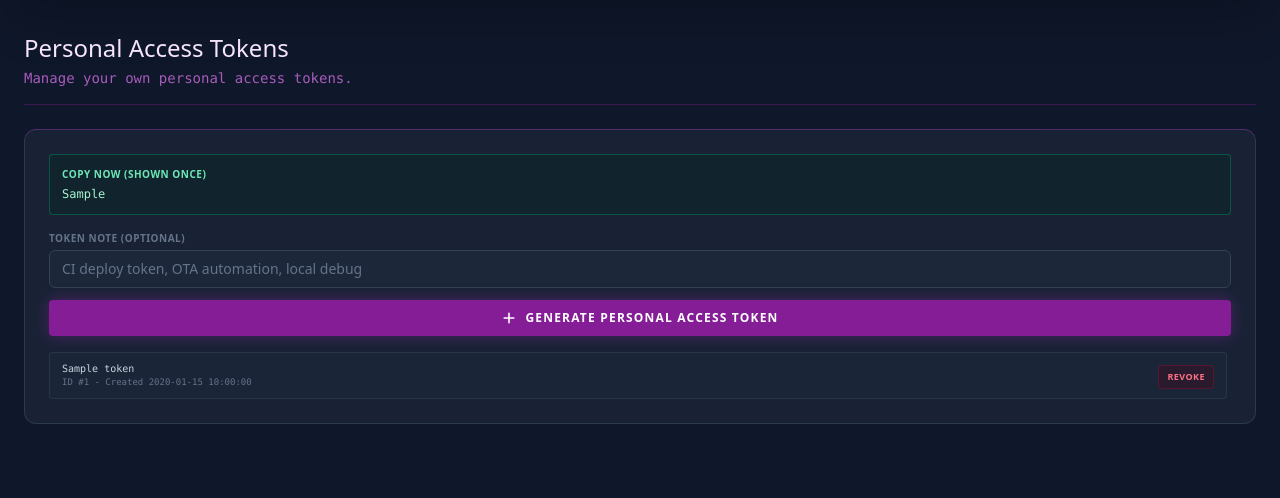
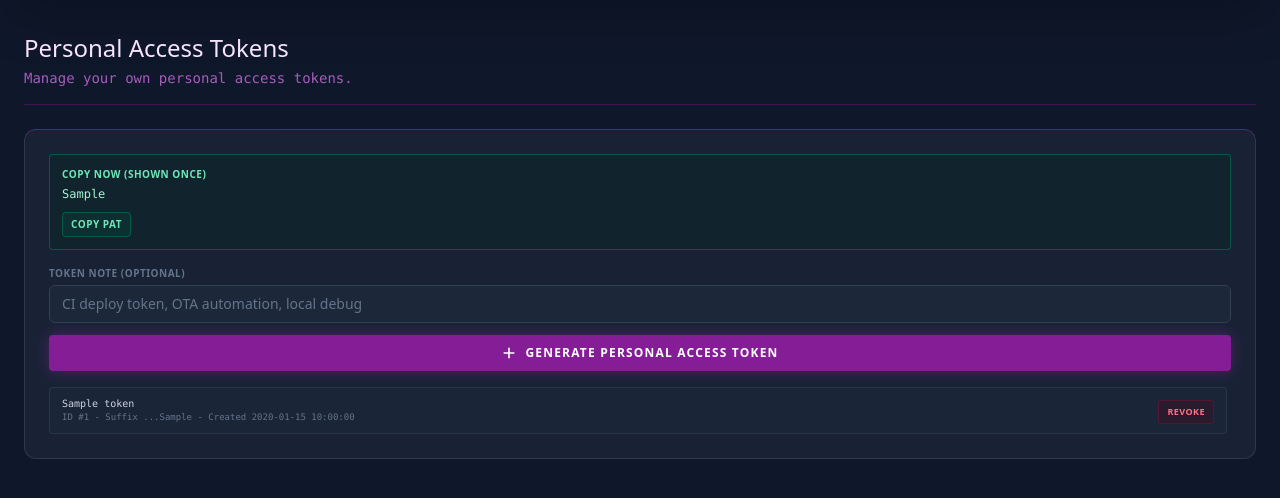
Before and after one commit to Scotchmcdonald/ota-server, a Python web app: template templates/dashboard.html in a window 1280 px wide, after a click on "TOKENS". Shown: the part 71-569 px from the top of the page. Run offline with Jinja, Linux system fonts and the light colour scheme; the template is opened without the code that fills it: most values are stand-ins (such as "Sample title", 1, 10 or a date in 2020); some libraries are stand-ins or nearby versions.

Commit message:
ui improvements

```diff
--- a/models.py
+++ b/models.py
@@ -70,6 +70,7 @@ class APIKey(Base):
     __tablename__ = "api_keys"
     id = Column(Integer, primary_key=True, index=True)
     key_hash = Column(String, nullable=False, index=True)
+    key_suffix = Column(String(8), nullable=True)
     label = Column(String, nullable=True)
     # Legacy compatibility: some deployed DBs still enforce owner_id NOT NULL.
     owner_id = Column(Integer, nullable=True, index=True)
--- a/templates/dashboard.html
+++ b/templates/dashboard.html
@@ -446,7 +446,16 @@
                 {% if new_key %}
                 <div class="mb-4 p-3 rounded border border-emerald-700/60 bg-emerald-950/30">
                     <p class="text-[10px] uppercase font-bold tracking-wider text-emerald-300 mb-1">Copy now (shown once)</p>
-                    <p class="text-xs font-mono text-emerald-200 break-all">{{ new_key }}</p>
+                    <p id="new-token-value" class="text-xs font-mono text-emerald-200 break-all">{{ new_key }}</p>
+                    <div class="mt-2">
+                        <button
+                            type="button"
+                            onclick="copyTextToClipboard('{{ new_key }}')"
+                            class="text-[10px] font-bold tracking-wider uppercase text-emerald-300 hover:text-white border border-emerald-700/60 bg-emerald-900/30 hover:bg-emerald-600 px-2 py-1 rounded transition-all"
+                        >
+                            Copy PAT
+                        </button>
+                    </div>
                 </div>
                 {% endif %}
 
@@ -464,7 +473,7 @@
                     <div class="flex items-center justify-between bg-slate-800/60 border border-slate-700/60 rounded px-3 py-2">
                         <div>
                             <p class="text-[10px] font-mono text-slate-300">{{ token.label or ('Token #' ~ token.id) }}</p>
-                            <p class="text-[9px] font-mono text-slate-500">ID #{{ token.id }} - Created {{ token.created_at }}</p>
+                            <p class="text-[9px] font-mono text-slate-500">ID #{{ token.id }} - Suffix ...{{ token.key_suffix or 'unknown' }} - Created {{ token.created_at }}</p>
                         </div>
                         <form action="/api/tokens/revoke/{{ token.id }}" method="POST" data-confirm="Revoke this token?" data-success-redirect="/dashboard?tab=tokens">
                             <button type="submit" class="text-[9px] font-bold tracking-wider uppercase text-rose-400 hover:text-white border border-rose-900/50 bg-rose-950/30 hover:bg-rose-600 px-2 py-1 rounded transition-all">Revoke</button>
@@ -567,7 +576,7 @@
                             <tbody class="divide-y divide-slate-800/50 bg-slate-900/20">
                                 {% for token in admin_api_tokens %}
                                 <tr class="hover:bg-slate-800/40 transition-colors">
-                                    <td class="px-3 py-2 font-mono text-fuchsia-300">Token #{{ token.id }}</td>
+                                    <td class="px-3 py-2 font-mono text-fuchsia-300">Token #{{ token.id }} <span class="text-slate-500">(...{{ token.key_suffix or 'unknown' }})</span></td>
                                     <td class="px-3 py-2 font-mono text-slate-300">{{ token.user.email if token.user else 'Unknown User' }}</td>
                                     <td class="px-3 py-2 text-slate-400">{{ token.label or 'N/A' }}</td>
                                     <td class="px-3 py-2 font-mono text-slate-400">{{ token.last_used_at if token.last_used_at else 'Never' }}</td>
@@ -955,6 +964,20 @@
             return message;
         }
 
+        async function copyTextToClipboard(value) {
+            const text = String(value || '');
+            if (!text) {
+                showToast('Nothing to copy.', 'error');
+                return;
+            }
+            try {
+                await navigator.clipboard.writeText(text);
+                showToast('PAT copied to clipboard.', 'success');
+            } catch (_) {
+                showToast('Clipboard copy failed.', 'error');
+            }
+        }
+
         async function submitAdminGuardForm(form) {
             const confirmMessage = form.dataset.confirm;
             if (confirmMessage && !window.confirm(confirmMessage)) {
```
Also changed, not shown: main.py (+9 -0 lines).
